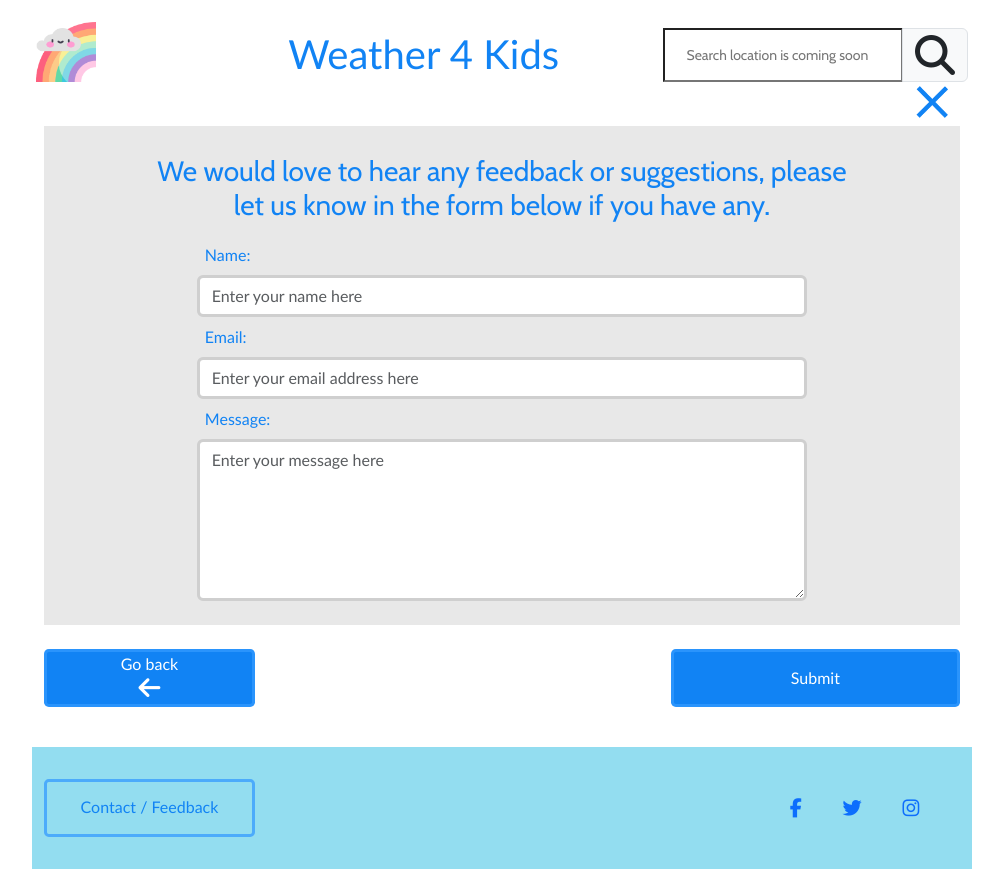
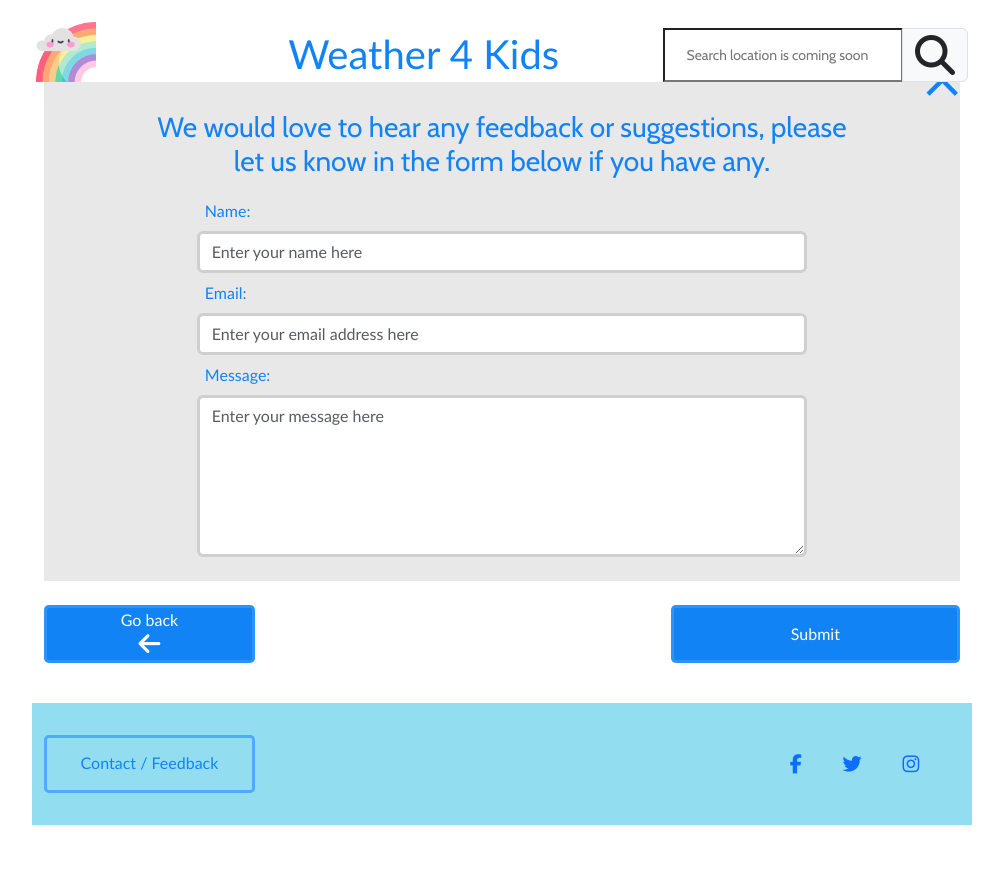
Before and after one commit to DaleFielding/weather4kids, a website: page contact.html in a window 1280 px wide. Shown: the whole page, without its empty margins (138-1141 px from the left). After the commit the page ends 825 px from the top, so only its background shows below. Drawn offline with nearby package versions, Linux system fonts and the light colour scheme; a web font is replaced by a local one.

Commit message:
Fix: position of weather cards in second view by adding negative margin to the cross-container

```diff
--- a/assets/css/style.css
+++ b/assets/css/style.css
@@ -282,3 +282,11 @@ form {
 .form-control {
   border: 3px solid var(--my-grey-border);
 }
+
+/* ----- Media queries ----- */
+@media (min-width: 576px) {
+  .cross-icon-container {
+    margin: -22px;
+  }
+
+}
```
